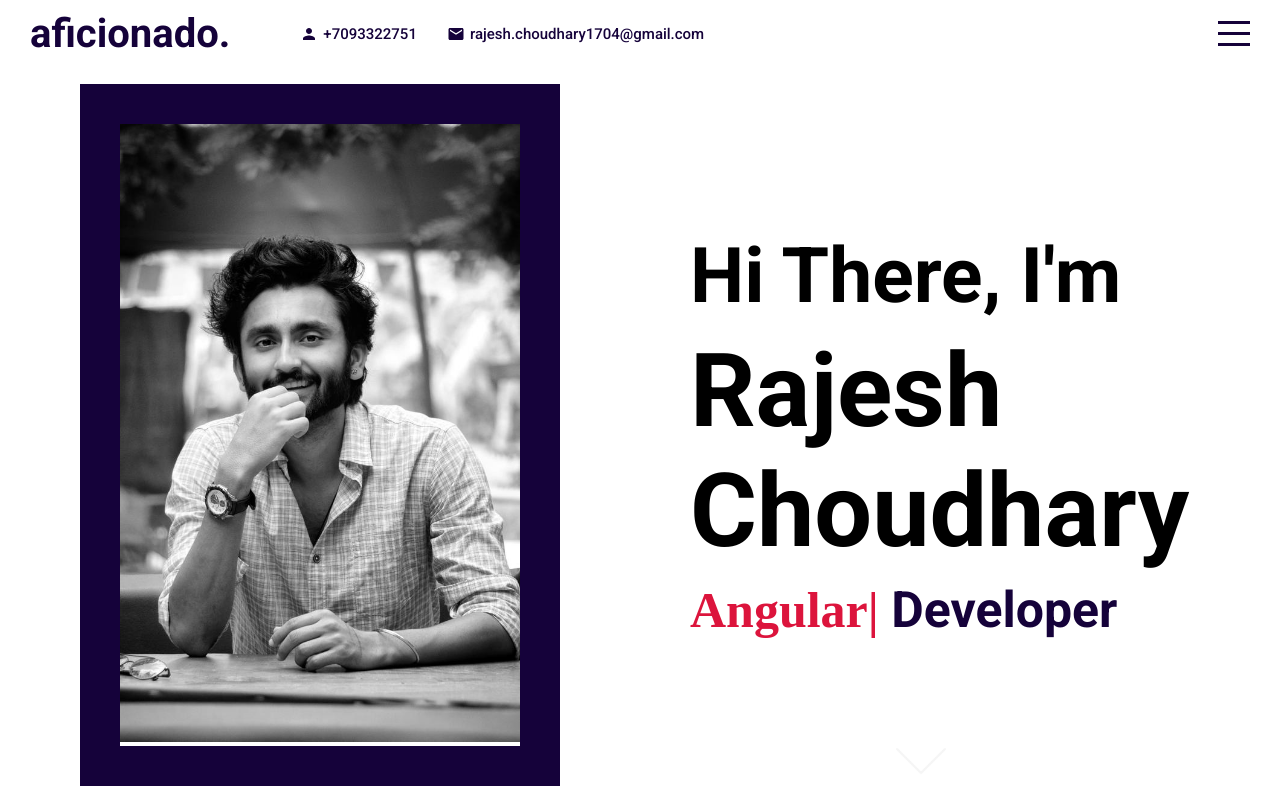
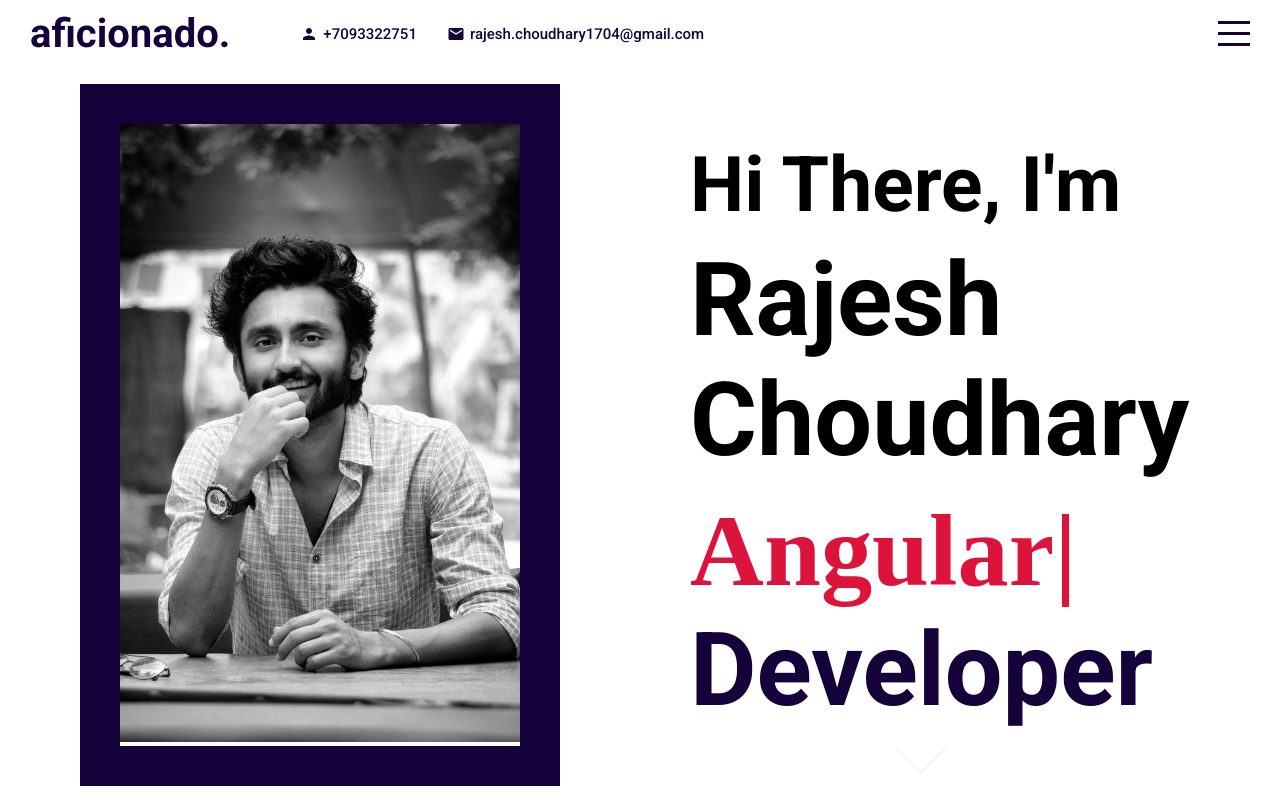
Before and after one commit to RajeshCh17/rajeshch-portfolio, a React (Create React App) app: page / in a window 1280 px wide. Built offline with nearby package versions, Linux system fonts and the light colour scheme; a web font is replaced by a local one.

Commit message:
variable text size addition

```diff
--- a/src/components/intro/Intro.styles.scss
+++ b/src/components/intro/Intro.styles.scss
@@ -129,27 +129,15 @@
         }
 
         h1{
-            //font-size: 60px;
             font-size: 8vw;
             margin:10px 0;
-            @include mobile{
-                font-size: 32px;
-            }
         }
         h2{
-            //font-size: 35px;
             font-size: 6vw;
-            @include mobile{
-                font-size: 24px;
-            }
         }
         h3{
-            //font-size: 50px;
-            font-size: 50px;
+            font-size: 8vw;
             color: #15023a;
-            @include mobile{
-                font-size: 24px;
-            }
 
             span{
                 font-family: 'IM Fell Great Primer', serif;
```
